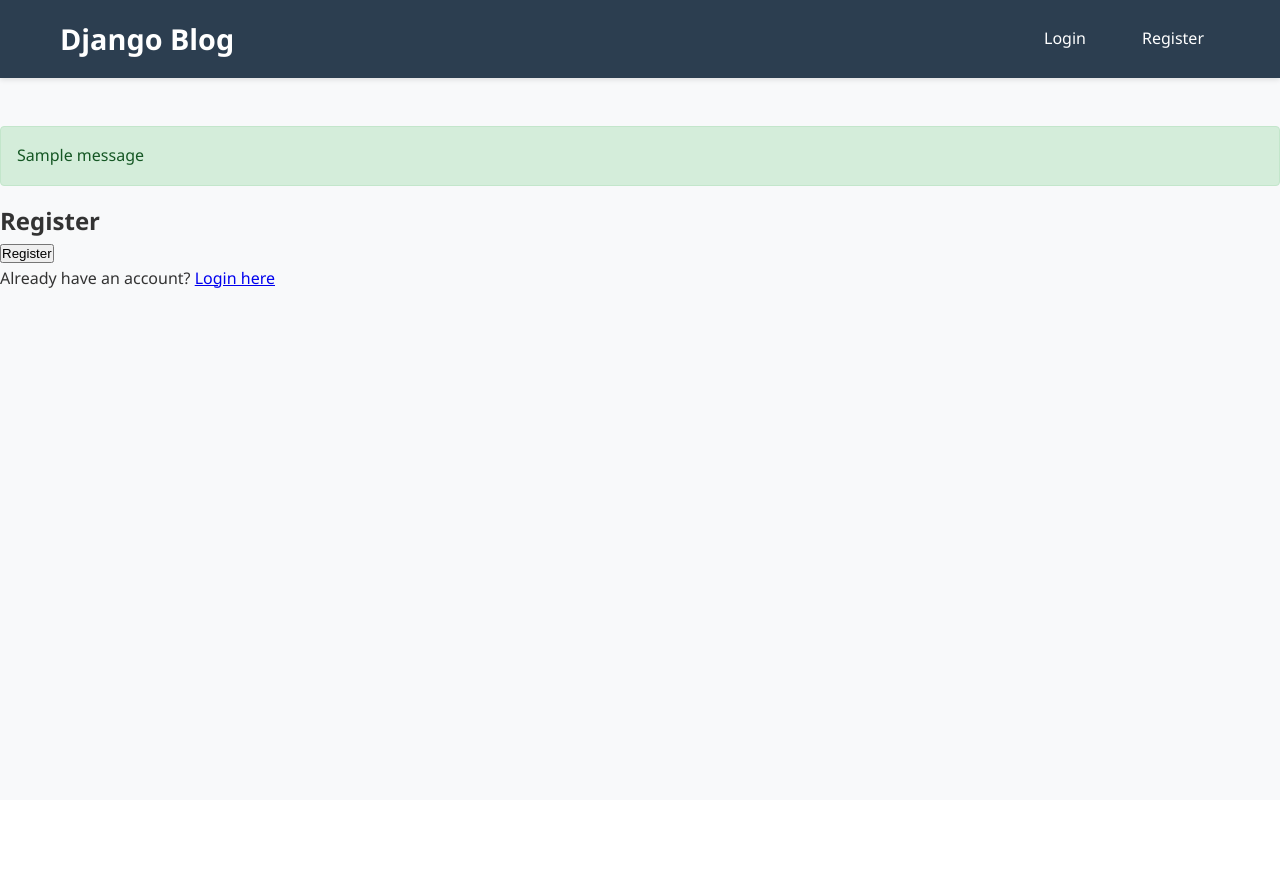
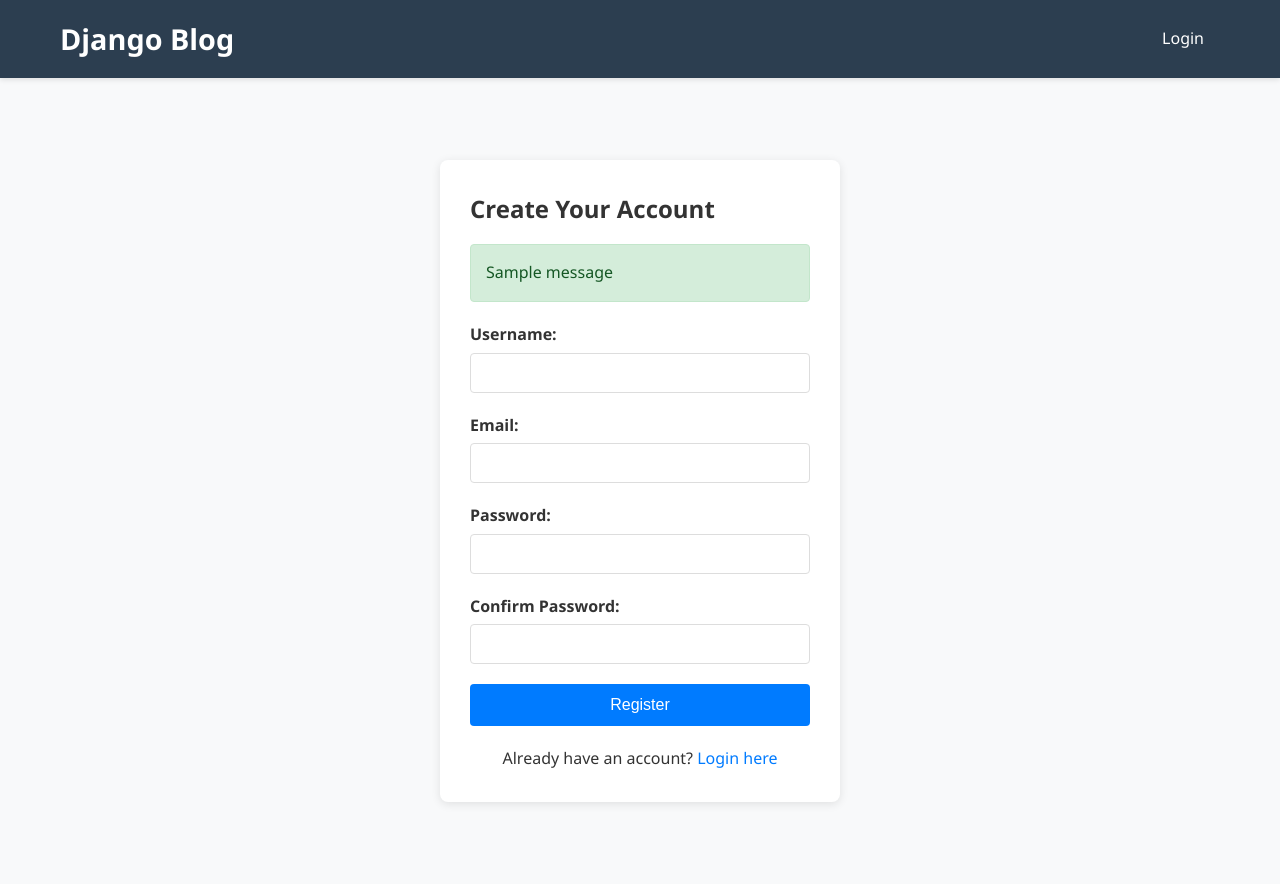
Before and after one commit to ShabanHidaayah/Alx_DjangoLearnLab, a Django app: template django_blog/templates/blog/register.html in a window 1280 px wide. Before the commit the page ends 800 px from the top, so only its background shows below. Run offline with Django 4.2, Linux system fonts and the light colour scheme; the template is opened without the code that fills it, so the values that code supplies are empty; tables that the repository leaves empty hold one stand-in row (Sample ...); one stand-in notice (Sample message) is shown.

Commit message:
Update register.html

```diff
--- a/django_blog/templates/blog/register.html
+++ b/django_blog/templates/blog/register.html
@@ -1,23 +1,75 @@
-{% extends 'blog/base.html' %}
+<!DOCTYPE html>
+<html>
+<head>
+    <title>Register - Django Blog</title>
+    {% load static %}
+    <link rel="stylesheet" href="{% static 'css/style.css' %}">
+    <link rel="stylesheet" href="{% static 'css/auth.css' %}">
+</head>
+<body>
+    <header>
+        <nav>
+            <h1><a href="{% url 'post_list' %}">Django Blog</a></h1>
+            <div class="nav-links">
+                <a href="{% url 'login' %}">Login</a>
+            </div>
+        </nav>
+    </header>
 
-{% block content %}
+    <main>
         <div class="auth-container">
-    <h2>Register</h2>
-    <form method="POST">
-        {% csrf_token %}  <!-- CSRF Token -->
-        {% for field in form %}
+            <h2>Create Your Account</h2>
+
+            {% if messages %}
+                {% for message in messages %}
+                    <div class="alert alert-{{ message.tags }}">
+                        {{ message }}
+                    </div>
+                {% endfor %}
+            {% endif %}
+
+            <form method="POST" class="auth-form">
+                {% csrf_token %}
+
                 <div class="form-group">
-                {{ field.label_tag }}
-                {{ field }}
-                {% if field.errors %}
-                    <div class="error">{{ field.errors }}</div>
+                    <label for="id_username">Username:</label>
+                    <input type="text" name="username" id="id_username" required>
+                    {% if form.username.errors %}
+                        <div class="error">{{ form.username.errors }}</div>
                     {% endif %}
                 </div>
-        {% endfor %}
+
+                <div class="form-group">
+                    <label for="id_email">Email:</label>
+                    <input type="email" name="email" id="id_email" required>
+                    {% if form.email.errors %}
+                        <div class="error">{{ form.email.errors }}</div>
+                    {% endif %}
+                </div>
+
+                <div class="form-group">
+                    <label for="id_password1">Password:</label>
+                    <input type="password" name="password1" id="id_password1" required>
+                    {% if form.password1.errors %}
+                        <div class="error">{{ form.password1.errors }}</div>
+                    {% endif %}
+                </div>
+
+                <div class="form-group">
+                    <label for="id_password2">Confirm Password:</label>
+                    <input type="password" name="password2" id="id_password2" required>
+                    {% if form.password2.errors %}
+                        <div class="error">{{ form.password2.errors }}</div>
+                    {% endif %}
+                </div>
+
                 <button type="submit" class="btn btn-primary">Register</button>
             </form>
+
             <div class="auth-links">
                 <p>Already have an account? <a href="{% url 'login' %}">Login here</a></p>
             </div>
         </div>
-{% endblock %}
+    </main>
+</body>
+</html>
```
Lines whose indentation alone changed are shown as unchanged.
